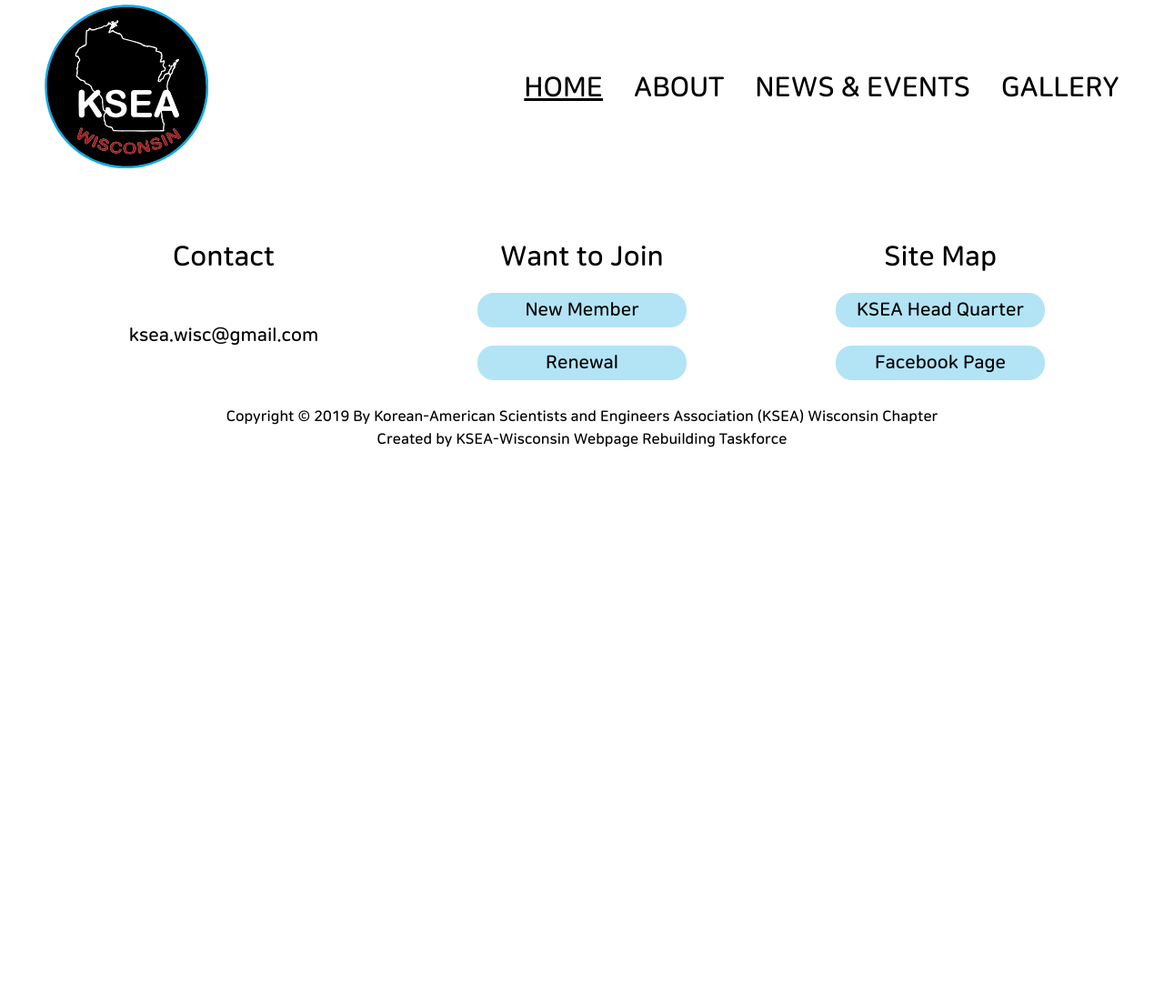
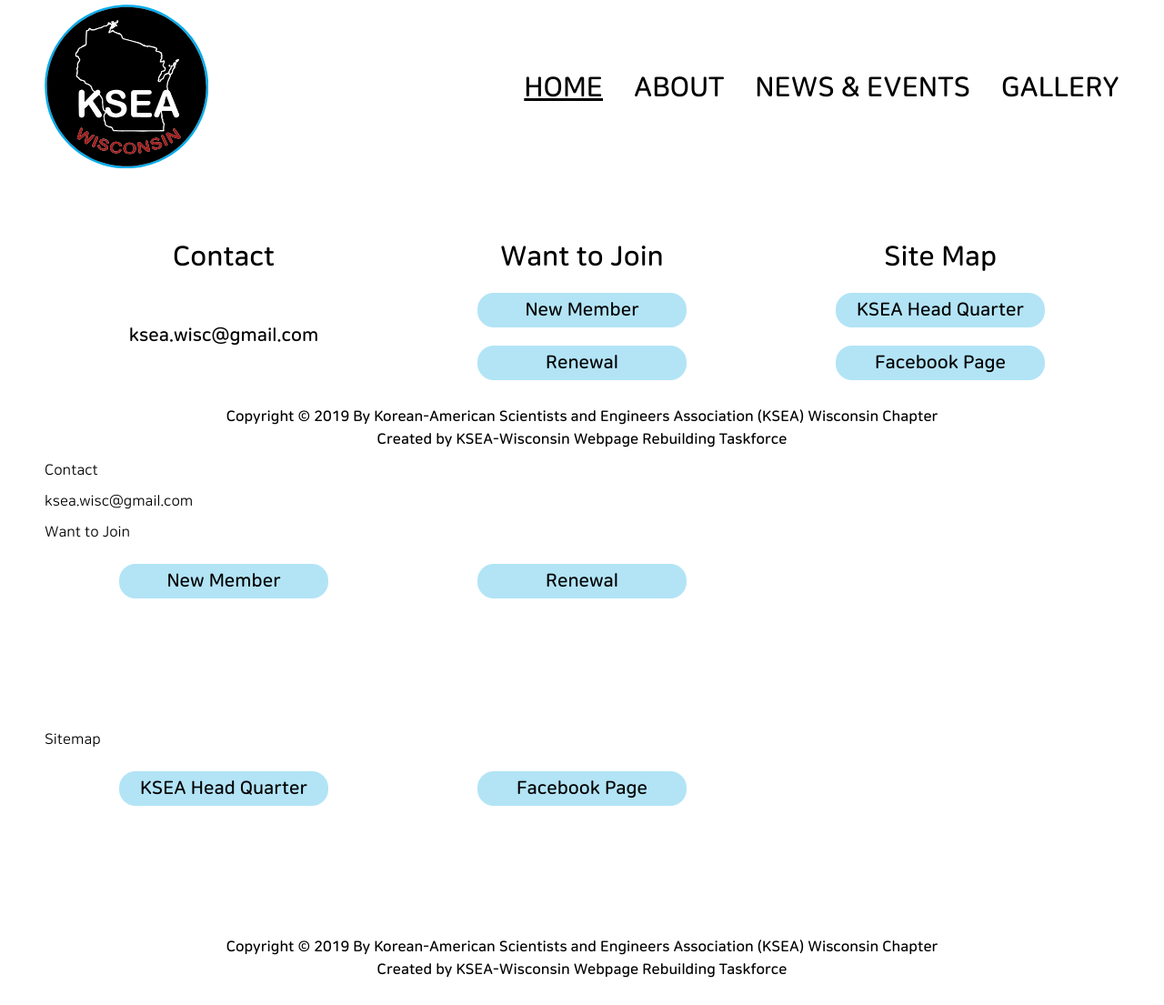
Before and after one commit to KSEAWisconsin/kseawisconsin.github.io, a Jekyll site: the page built from index.html, in a window 1280 px wide. Shown: the whole page at 91% size. Built offline with Jekyll 4.4.1, drawn with Linux system fonts in a browser that asks for light colours; before the commit the page ends 900 px from its top, so only the background shows below that.

Commit message:
Mobile Footer HTML

```diff
--- a/_includes/footer.html
+++ b/_includes/footer.html
@@ -1,3 +1,4 @@
+<div class = desktop>
   <div class="footer-grid-container">
     <p class = "footer-title">Contact</p>
     <p class = "footer-title">Want to Join</p>
@@ -12,3 +13,22 @@
     <p>Copyright © 2019 By Korean-American Scientists and Engineers Association (KSEA) Wisconsin Chapter</p>
     <p>Created by KSEA-Wisconsin Webpage Rebuilding Taskforce</p>
   </div>
+</div>
+<div class = "mobile">
+  <p class="footer-title">Contact</p>
+  <p class="email">ksea.wisc@gmail.com</p>
+  <p class="footer-title">Want to Join</p>
+  <div class="footer-grid-container">
+    <a href="https://www.ksea.org/user/Application.aspx" target="_blank" class="round-button">New Member</a>
+    <a href="https://ksea.org/login.aspx?type=renew" target="_blank" class="round-button">Renewal</a>
+  </div>
+  <p class="footer-title">Sitemap</p>
+  <div class="footer-grid-container">
+    <a href="https://ksea.org/" target="_blank" class="round-button">KSEA Head Quarter</a>
+    <a ref="https://www.facebook.com/groups/1501790736533285/" target="_blank" class="round-button">Facebook Page</a>
+  </div>
+  <div class="copyright">
+    <p>Copyright © 2019 By Korean-American Scientists and Engineers Association (KSEA) Wisconsin Chapter</p>
+    <p>Created by KSEA-Wisconsin Webpage Rebuilding Taskforce</p>
+  </div>
+</div>
```
Lines whose indentation alone changed are shown as unchanged.
